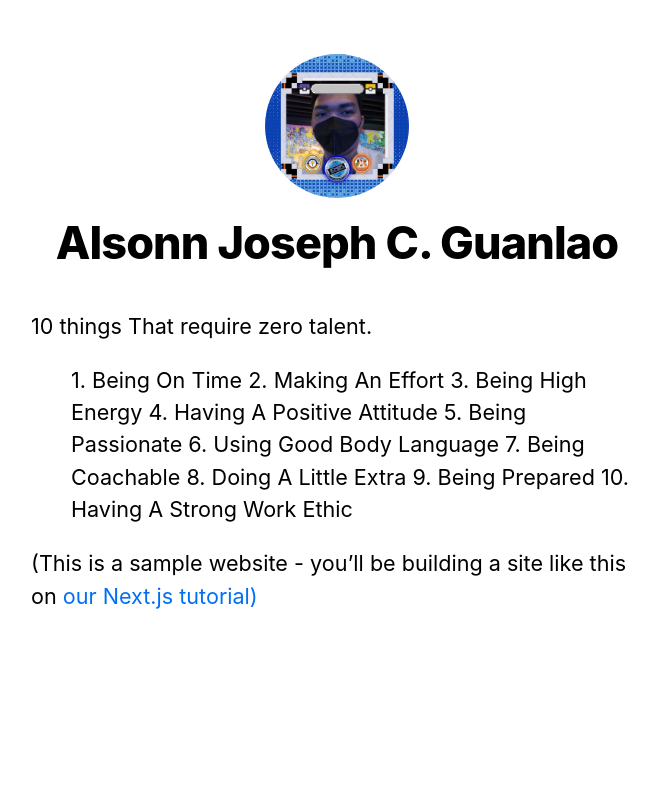
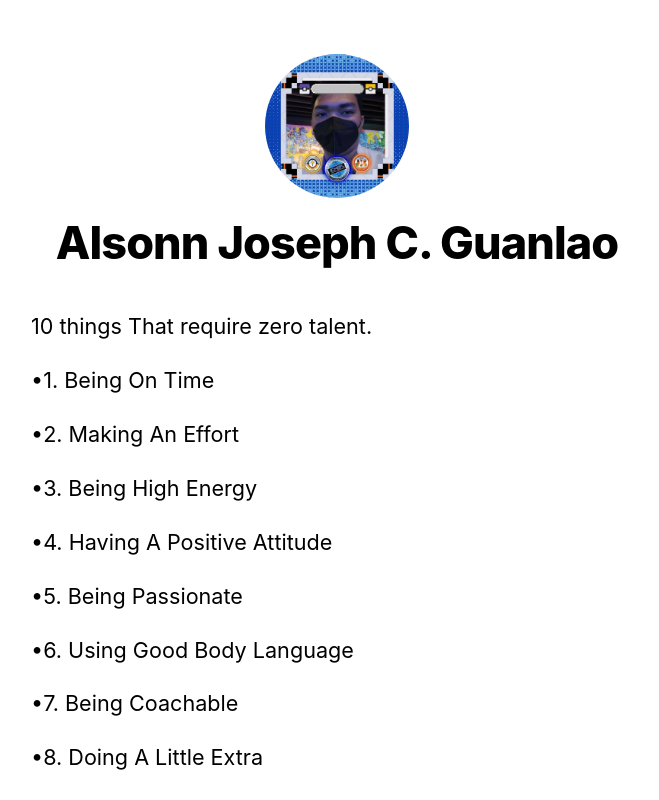
Before and after one commit to SuperShySuperShy/Prelim_exam_cpe3A, a Next.js app: page / in a window 1280 px wide. Shown: the top 800 px of the page, without its empty margins (303-962 px from the left). Built offline with nearby package versions, Linux system fonts and the light colour scheme.

Commit message:
prelims commit 2

```diff
--- a/pages/index.js
+++ b/pages/index.js
@@ -11,18 +11,18 @@
       <section className={utilStyles.headingMd}>
         <p>10 things That require zero talent.</p>
         <p></p>
-        <ul>
-        1. Being On Time
-        2. Making An Effort
-        3. Being High Energy
-        4. Having A Positive Attitude
-        5. Being Passionate
-        6. Using Good Body Language
-        7. Being Coachable
-        8. Doing A Little Extra
-        9. Being Prepared
-        10. Having A Strong Work Ethic
-        </ul>
+
+        <p>•1. Being On Time</p>
+        <p>•2. Making An Effort</p>
+        <p>•3. Being High Energy</p>
+        <p>•4. Having A Positive Attitude</p>
+        <p>•5. Being Passionate</p>
+        <p>•6. Using Good Body Language</p>
+        <p>•7. Being Coachable</p>
+        <p>•8. Doing A Little Extra</p>
+        <p>•9. Being Prepared</p>
+        <p>•10. Having A Strong Work Ethic</p>
+
         <p></p>
         <p>(This is a sample website - you’ll be building a site like this on <a href = "https://nextjs.org/learn"> our Next.js tutorial)</a></p>
         <p></p>
```
